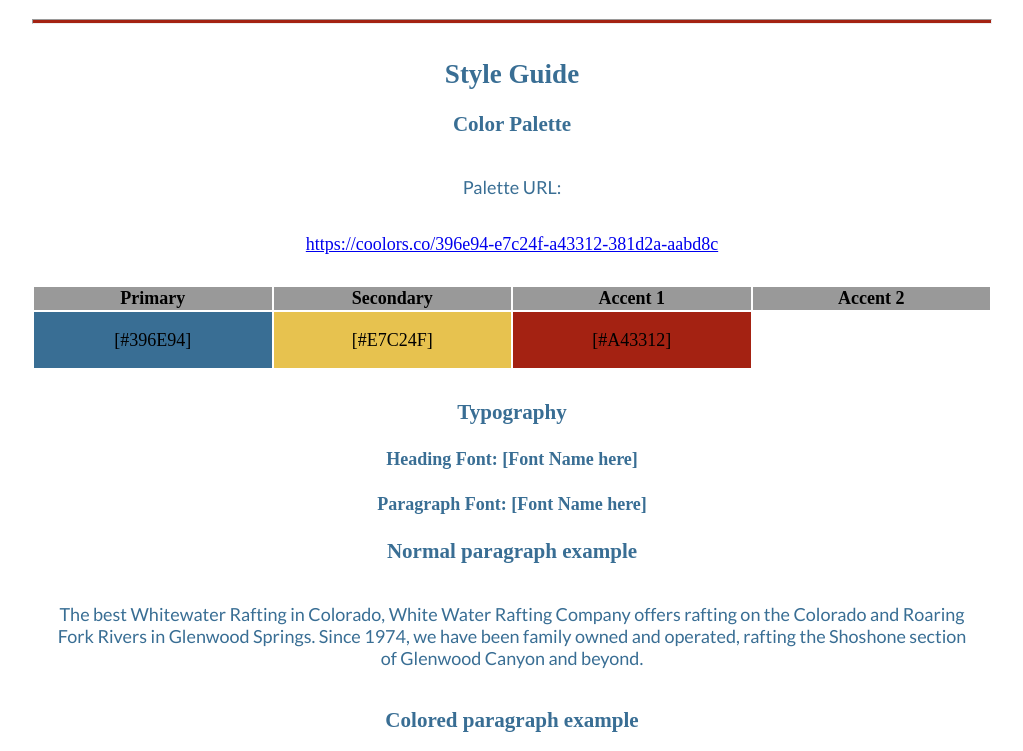
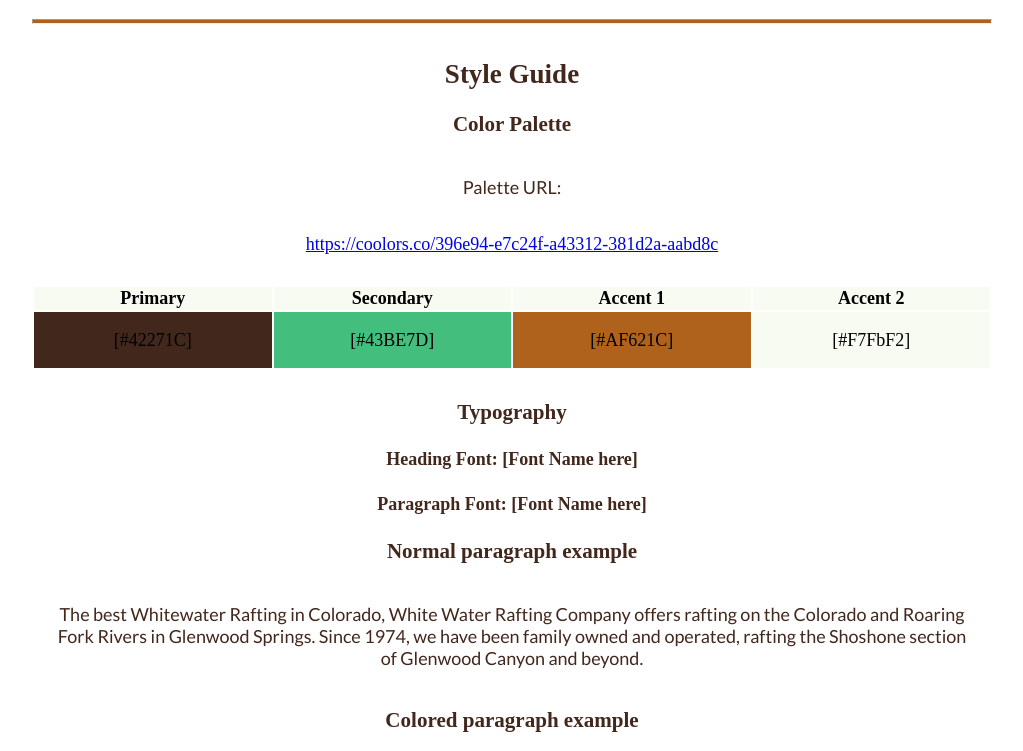
Before and after one commit to Wolphren/wdd130, a plain HTML site: page wwr/site-plan-rafting.html in a window 1280 px wide. Shown: the part 1078-1829 px from the top of the page, without its empty margins (128-1151 px from the left). Drawn offline with Linux system fonts and the light colour scheme; a web font is replaced by a local one.

Commit message:
Updated logo and color palette

```diff
--- a/wwr/site-plan-rafting.html
+++ b/wwr/site-plan-rafting.html
@@ -33,7 +33,7 @@
     <h2>Branding</h2>
     <h3>Website Logo</h3>
     <!-- Replace this with some sort of logo for your site.  A logo can be as simple as the name of your site in a nice font :) -->
-    <img src="https://byui-wdd.github.io/wdd130/rafting_images/dryoarlogo.png" alt="Logo image" />
+    <img src="https://byui-wdd.github.io/wdd130/resources/images/logos/brownrafting.jpeg" alt="Logo image" />
     <hr />
     <h2>Style Guide</h2>
 
@@ -56,10 +56,10 @@
       </tr>
       <!-- Replace the numbers in the boxes below with your hex color codes. Then switch to the site-plan.css file and change your colors there as well. -->
       <tr>
-        <td class="primary">[#396E94]</td>
-        <td class="secondary">[#E7C24F]</td>
-        <td class="accent1">[#A43312]</td>
-        <td class="accent2"></td>
+        <td class="primary">[#42271C]</td>
+        <td class="secondary">[#43BE7D]</td>
+        <td class="accent1">[#AF621C]</td>
+        <td class="accent2">[#F7FbF2]</td>
       </tr>
     </table>
 
--- a/wwr/styles/site-plan-rafting.css
+++ b/wwr/styles/site-plan-rafting.css
@@ -6,25 +6,25 @@ Fonts are separated by a & */
 
 :root {
   /* change the values below to your colors from your palette */
-  --primary-color: #396E94   ;
-  --secondary-color: #E7C24F ;
-  --accent1-color: #A42212;
-  --accent2-color: white;
+  --primary-color: #42271C   ;
+  --secondary-color: #43BE7D ;
+  --accent1-color: #AF621C;
+  --accent2-color: #F7FBF2;
 
   /* change the values below to your chosen font(s) */
   --heading-font: "IM Fell French Canon";
   --paragraph-font: Lato, Helvetica, sans-serif;
 
   /* these colors below should be chosen from among your palette colors above */
-  --headline-color-on-white: #396E94;  /* headlines on a white background */
-  --headline-color-on-color: white; /* headlines on a colored background */
-  --paragraph-color-on-white: #396E94; /* paragraph text on a white background */
-  --paragraph-color-on-color: white; /* paragraph text on a colored background */
-  --paragraph-background-color: #396E94  ;
-  --nav-link-color: #396E94;
-  --nav-background-color: #D4AC0D;
-  --nav-hover-link-color: white;
-  --nav-hover-background-color: #396E94;
+  --headline-color-on-white: #42271C;  /* headlines on a white background */
+  --headline-color-on-color: #F7FBF2; /* headlines on a colored background */
+  --paragraph-color-on-white: #42271C; /* paragraph text on a white background */
+  --paragraph-color-on-color: #F7FBF2; /* paragraph text on a colored background */
+  --paragraph-background-color: #42271C  ;
+  --nav-link-color: #42271C;
+  --nav-background-color: #43BE7D;
+  --nav-hover-link-color: #F7FBF2;
+  --nav-hover-background-color: #42271C;
 }
 
 
@@ -75,7 +75,7 @@ p {
   text-align: center;
 }
 .colors th {
-  background-color: #999;
+  background-color: #F7FBF2;
 }
 .colors td{
   width: 25%;
@@ -136,17 +136,17 @@ nav a:hover {
 }
 .sm-home {
   grid-area: home;
-  background-color: #ccc;
+  background-color: #F7FBF2;
   line-height: 3em;
 }
 .sm-page2 {
   grid-area: page2;
-  background-color: #ccc;
+  background-color: #F7FBF2;
   line-height: 3em;
 }
 .sm-page3 {
   grid-area: page3;
-  background-color: #ccc;
+  background-color: #F7FBF2;
   line-height: 3em;
 }
 .top {
```
